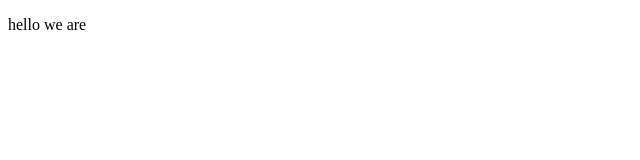
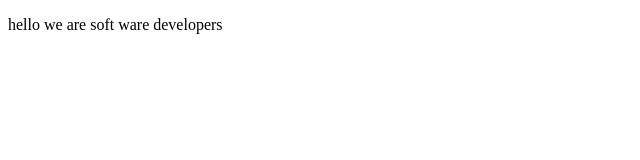
Before and after one commit to riskmaris/Natneal-and-Maris, a plain HTML site: page index.html in a window 1280 px wide. Shown: the whole page, without its empty margins (0-640 px from the left). Drawn offline with Linux system fonts and the light colour scheme.

Commit message:
Update index.html
This is my first comment.

```diff
--- a/index.html
+++ b/index.html
@@ -7,6 +7,6 @@
     <title>build-a-survey-form</title>
 </head>
 <body>
-    <p>hello we are</p>
+    <p>hello we are soft ware developers</p>
 </body>
 </html>
```
